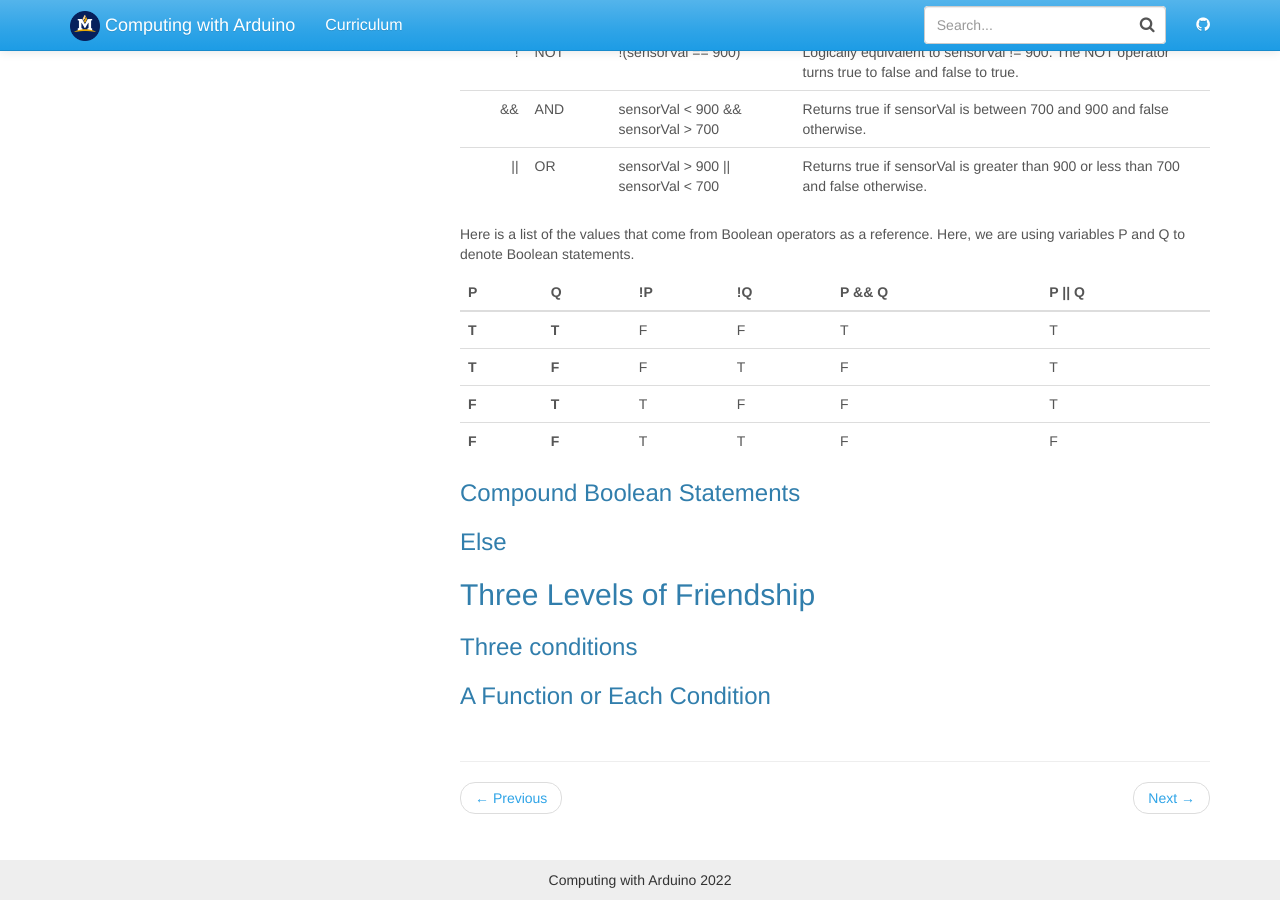
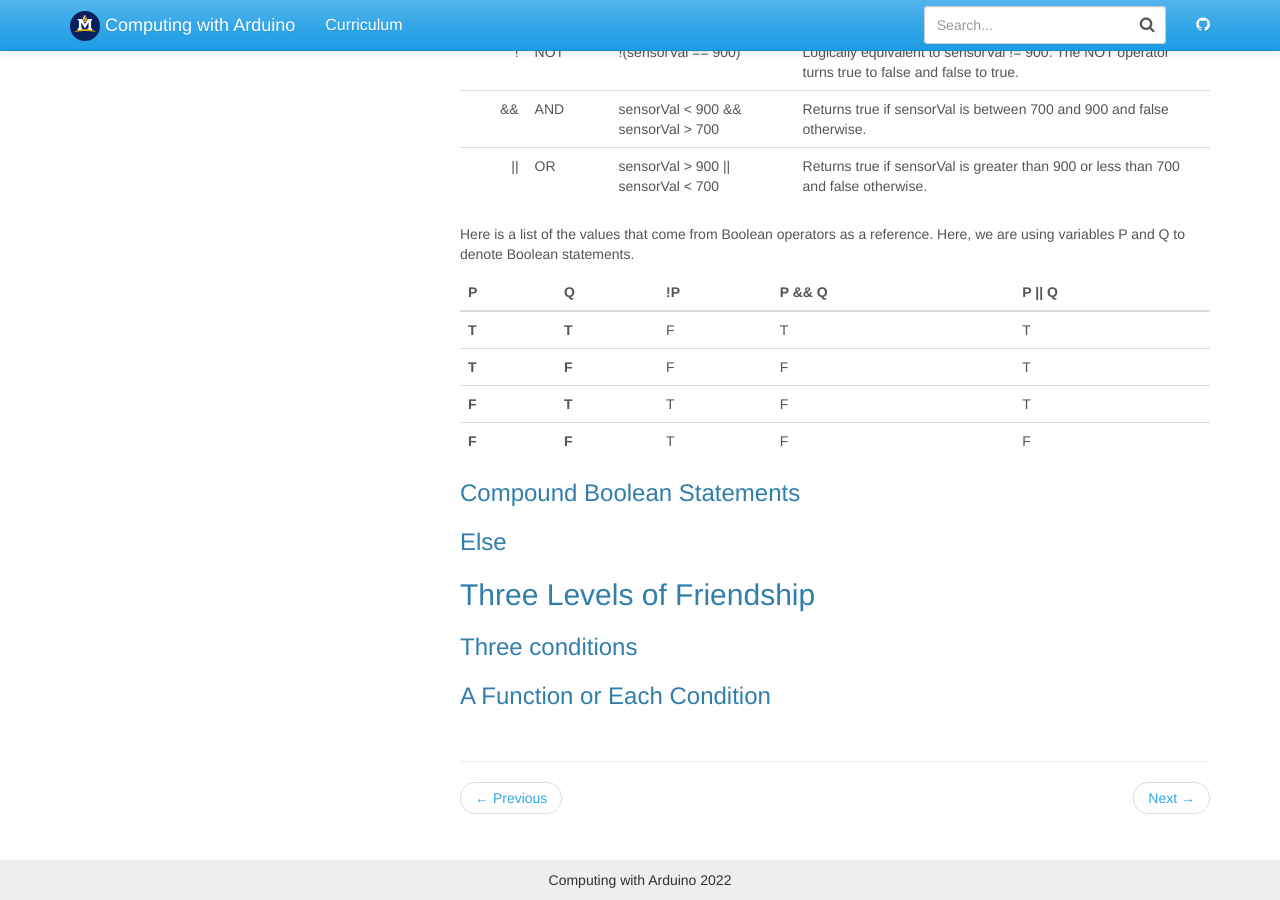
Before and after one commit to jake-chipps/friendometer, a Jekyll site: the page built from _docs/lessons/3-1.md, in a window 1280 px wide and 900 px high, scrolled down 1490 px. Built offline with Jekyll 4.4.1, drawn with Linux system fonts in a browser that asks for light colours.

Commit message:
Update 3-1.md

```diff
--- a/_docs/lessons/3-1.md
+++ b/_docs/lessons/3-1.md
@@ -60,12 +60,12 @@ Symbol | What We Say | Example | Description
 
 Here is a list of the values that come from Boolean operators as a reference. Here, we are using variables P and Q to denote Boolean statements.
 
-P | Q | !P | !Q | P && Q | P \|\| Q
+P | Q | !P | P && Q | P \|\| Q
 --- | --- | --- | --- | ---
-**T** | **T** | F | F | T | T
-**T**  | **F**  | F  | T  | F  | T
-**F**  | **T**  | T  | F  | F  | T
-**F**  | **F**  | T  | T  | F  | F
+**T** | **T** | F | T | T
+**T**  | **F**  | F  | F  | T
+**F**  | **T**  | T  | F  | T
+**F**  | **F**  | T  | F  | F
 
 ### Compound Boolean Statements
 
```
